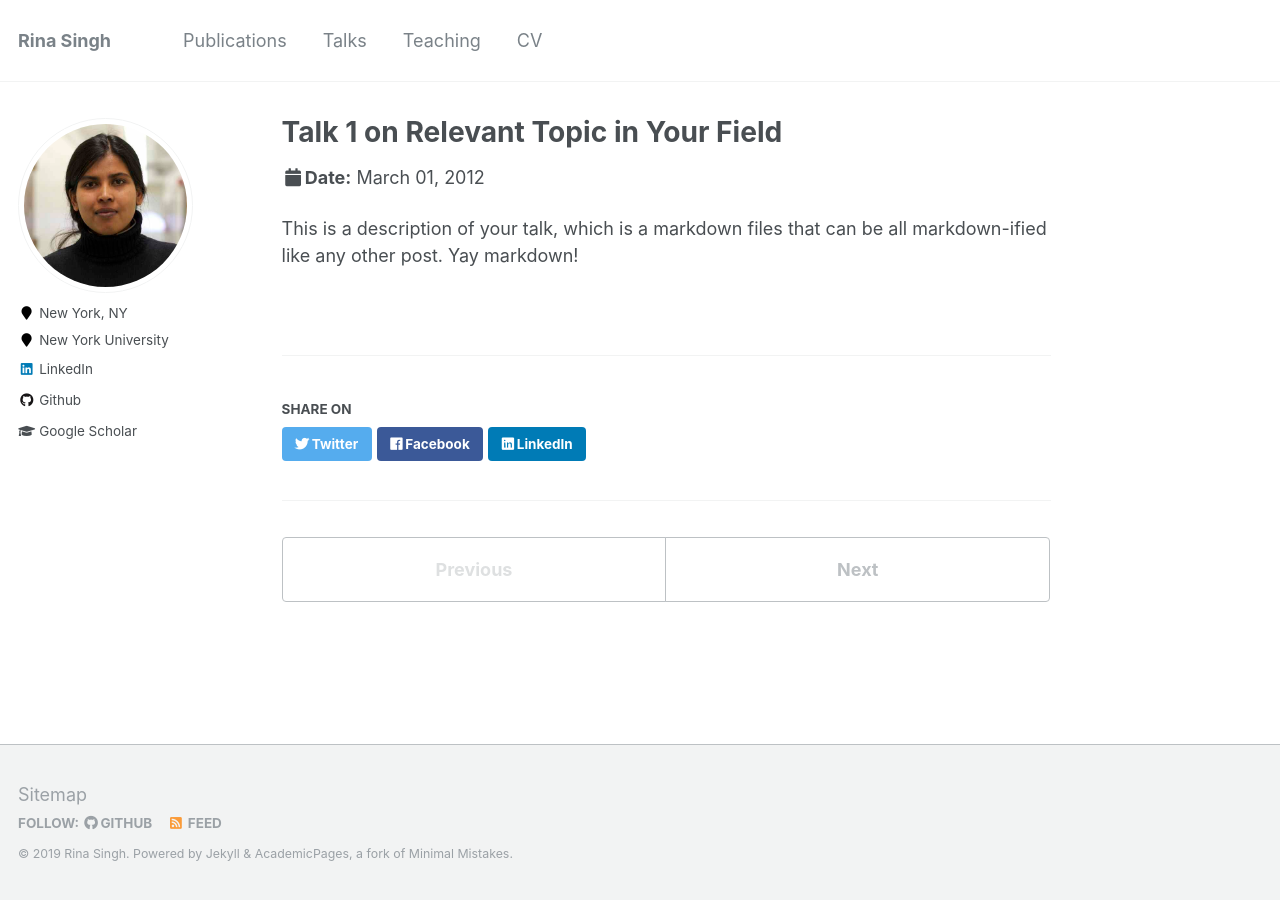
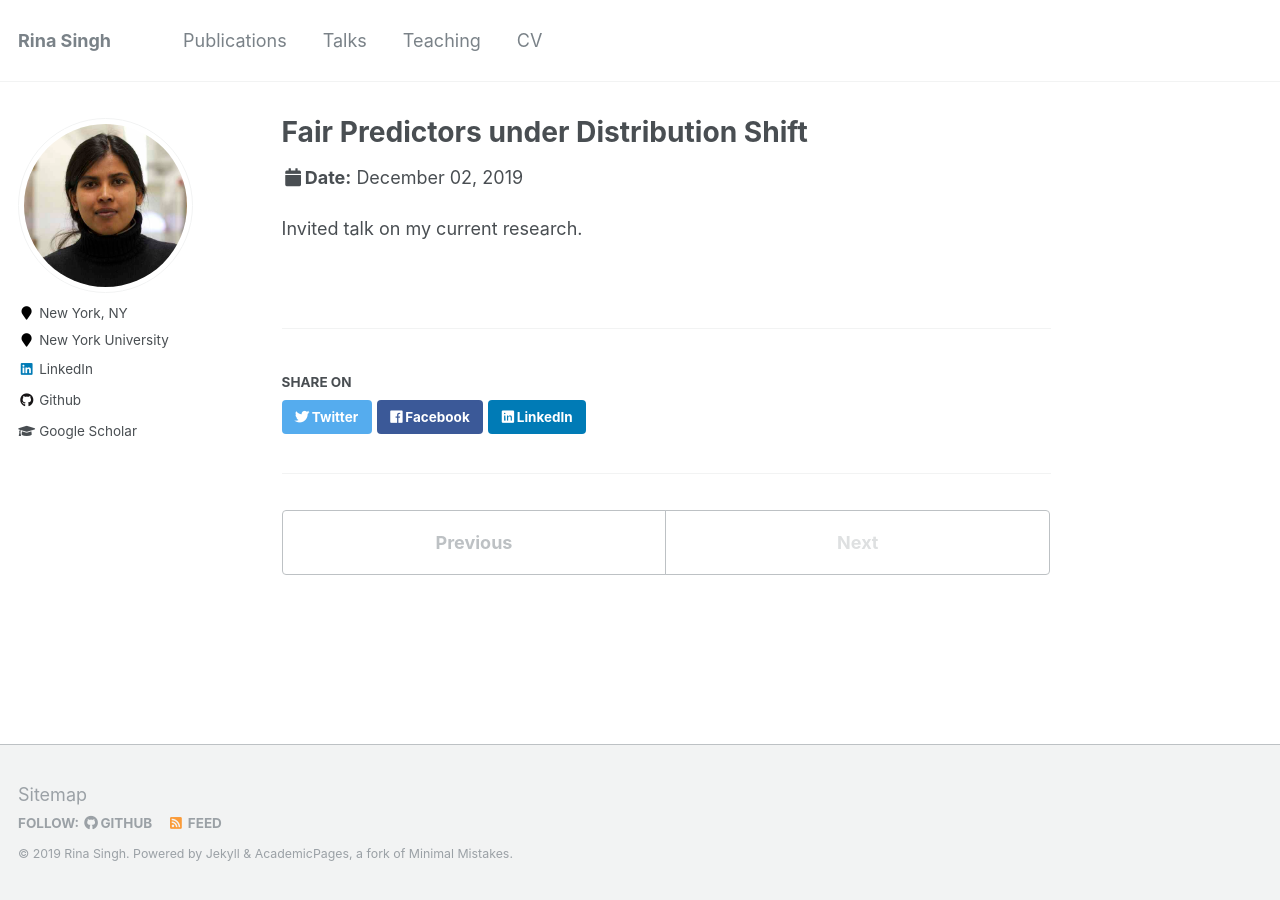
Before and after one commit to rsingh43/rsingh43.github.io, a Jekyll site: the page built from _talks/2012-03-01-talk-1.md, in a window 1280 px wide. Built offline with Jekyll 4.4.1, drawn with Linux system fonts in a browser that asks for light colours.

Commit message:
Update 2012-03-01-talk-1.md

```diff
--- a/_talks/2012-03-01-talk-1.md
+++ b/_talks/2012-03-01-talk-1.md
@@ -1,11 +1,11 @@
 ---
-title: "Talk 1 on Relevant Topic in Your Field"
+title: "Fair Predictors under Distribution Shift"
 collection: talks
 type: "Talk"
-permalink: /talks/2012-03-01-talk-1
-venue: "UC San Francisco, Department of Testing"
-date: 2012-03-01
-location: "San Francisco, California"
+permalink: /talks/2019-12-02-Fair-predictor
+venue: "Tennessee Technological University"
+date: 2019-12-02
+location: "Cookeville, TN"
 ---
 
-This is a description of your talk, which is a markdown files that can be all markdown-ified like any other post. Yay markdown!
+Invited talk on my current research.
```
